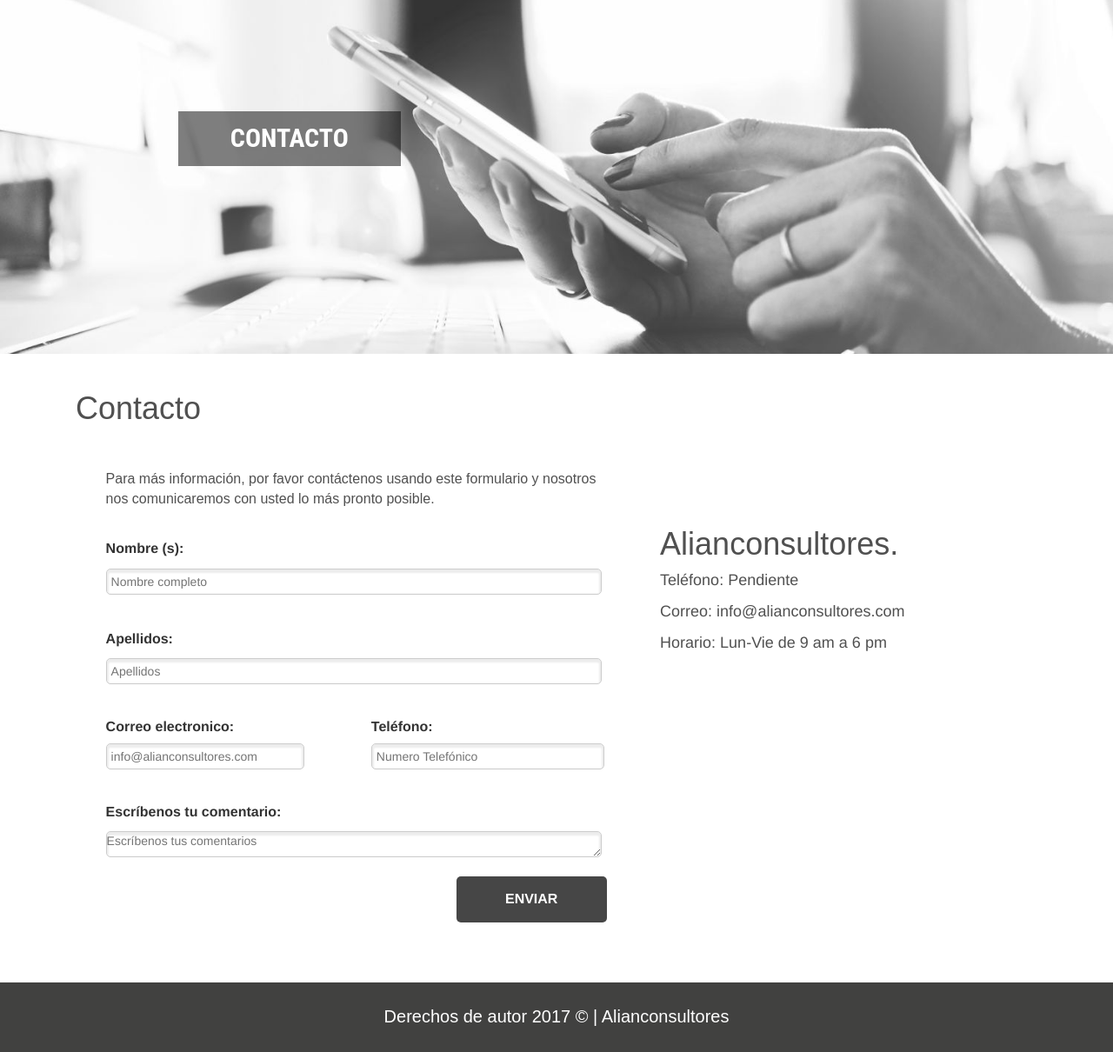
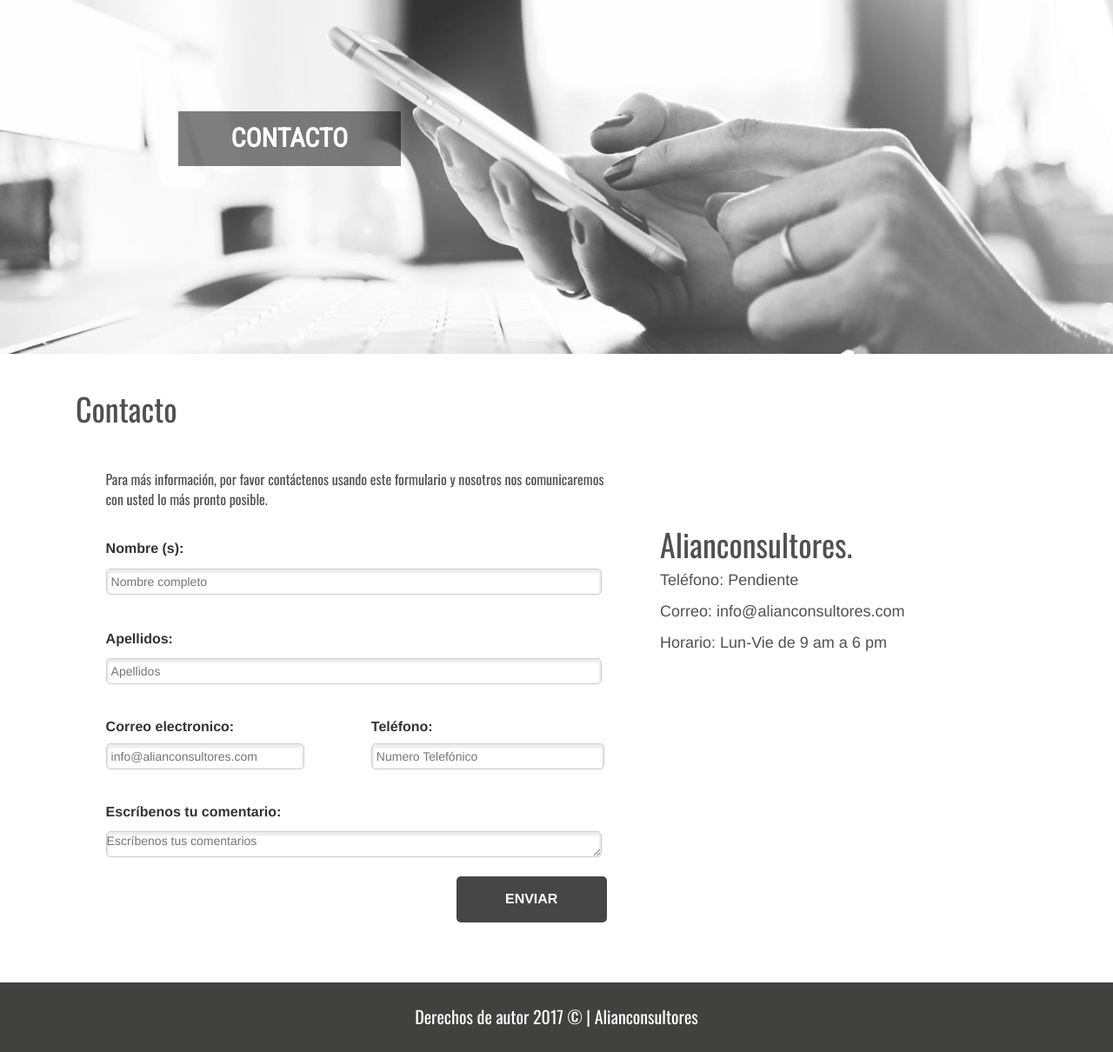
Before and after one commit to esteban1234/alian, a PHP site: page /vistas/contacto.php in a window 1280 px wide. Shown: the part 169-1379 px from the top of the page at 87% size. Run offline with PHP 8.4, Linux system fonts and the light colour scheme.

Commit message:
LINE V1.1 COMENTADA HEADER

```diff
--- a/vistas/encabezado2.php
+++ b/vistas/encabezado2.php
@@ -14,5 +14,5 @@
   	<link rel="stylesheet" href="../css/iconos.min.css">
 	<link rel="stylesheet" href="../css/estilos.css">
 	<link rel="stylesheet" href="../css/responsivo.css">
-	<!--<link href="https://fonts.googleapis.com/css?family=Lato|Open+Sans|Oswald|Roboto|Roboto+Condensed" rel="stylesheet">-->
+	<link href="https://fonts.googleapis.com/css?family=Lato|Open+Sans|Oswald|Roboto|Roboto+Condensed" rel="stylesheet">
 </head>
```
